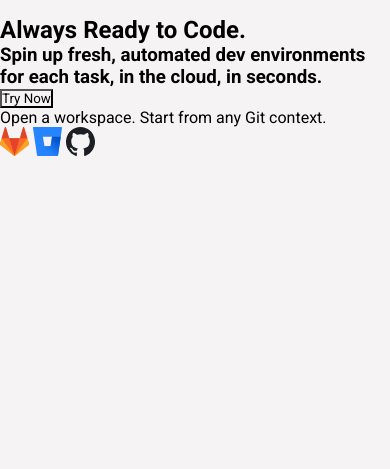
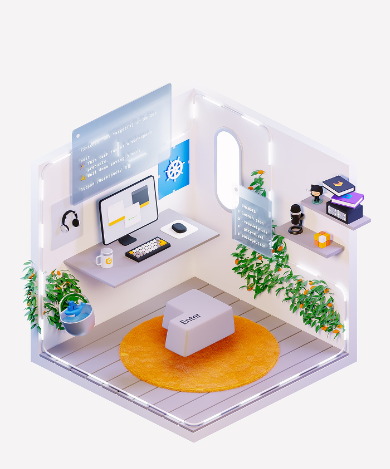
Before and after one commit to maxsadbek/Gitpod, a website: page index.html in a window 390 px wide. Shown: the part 88-557 px from the top of the page. Drawn offline with nearby package versions, Linux system fonts and the light colour scheme.

Commit message:
men alway qisimni tugatdim

```diff
--- a/index.html
+++ b/index.html
@@ -54,23 +54,25 @@
     <!-- main -->
     <main>
         <!-- hero section -->
-        <section class="container">
-            <div>
+        <section class="container always">
+            <div class="always_box">
                 <h1>Always
-                    Ready to Code.</h1>
+                    <br> Ready to Code.
+                </h1>
                 <h3>Spin up fresh, automated dev environments
                     for each task, in the cloud, in seconds.</h3>
-                <div>
+                <div class="btn">
                     <button>Try Now</button>
                     <p>Open a workspace.
                         Start from any Git context.</p>
                 </div>
-                <div>
+                <div class="alwat_img">
                     <img src="./img/svg/Frame.svg" alt="">
                     <img src="./img/svg/Frame (1).svg" alt="">
                     <img src="./img/svg/Frame (2).svg" alt="">
                 </div>
             </div>
+            <img src="./img/png/Rectangle (3).png" alt="" class="alway_imgs">
         </section>
     </main>
     <!-- script -->
--- a/scss/Always/_always.scss
+++ b/scss/Always/_always.scss
@@ -0,0 +1,136 @@
+@use'../variable' as*;
+
+.always {
+    display: flex;
+    align-items: center;
+    justify-content: space-between;
+    margin-top: $rem4;
+
+    .always_box {
+        h1 {
+            font-size: 5rem;
+        }
+
+        h3 {
+            font-size: 1.6rem;
+            color: #555;
+            font-weight: 500;
+            width: 70%;
+            margin-top: $rem2;
+            margin-bottom: $rem3;
+        }
+
+        .btn {
+            display: flex;
+            align-items: center;
+            gap: $rem09;
+            margin-bottom: $rem1;
+
+            button {
+                padding: 7px 25px;
+                font-size: $rem1;
+                background-color: $orange;
+                border-radius: 20px;
+                font-size: $rem12;
+                border: none;
+            }
+
+            p {
+                text-align: start;
+                font-size: $rem12;
+                width: 30%;
+                color: #555;
+            }
+        }
+
+        .alwat_img {
+            gap: $rem3;
+
+            img {
+                margin-left: $rem1;
+                transition: all 0.2s ease;
+
+                &:hover {
+                    transform: translateY(-4px);
+                }
+
+                &:active {
+                    transform: translateY(4px)
+                }
+            }
+        }
+    }
+}
+
+@media screen and (max-width:600px) {
+
+    .always {
+        width: 90%;
+        display: flex;
+        align-items: center;
+        flex-direction: column-reverse;
+        margin-top: $rem4;
+
+        .always_box {
+            margin-top: $rem2;
+
+            h1 {
+                font-size: 2rem;
+            }
+
+            h3 {
+                font-size: 1rem;
+                color: #555;
+                font-weight: 500;
+                width: 90%;
+                margin-top: $rem2;
+                margin-bottom: $rem3;
+            }
+
+            .btn {
+                display: flex;
+                align-items: start;
+                flex-direction: column;
+                margin-bottom: $rem1;
+                text-align: start;
+
+                button {
+                    padding: 10px 25px;
+                    font-size: $rem1;
+                    background-color: $orange;
+                    border-radius: 20px;
+                    font-size: $rem12;
+                    border: none;
+                }
+
+                p {
+                    text-align: start;
+                    font-size: $rem1;
+                    width: 100%;
+                    color: #555;
+                }
+            }
+
+            .alwat_img {
+                gap: $rem3;
+
+                img {
+                    transition: all 0.2s ease;
+                    margin-left: $rem1;
+
+                    &:hover {
+                        transform: translateY(-4px);
+                    }
+
+                    &:active {
+                        transform: translateY(4px)
+                    }
+                }
+            }
+        }
+
+        .alway_imgs {
+            width: 100%;
+        }
+    }
+}
```
Also changed, not shown: style/style.css, 1 other file.
